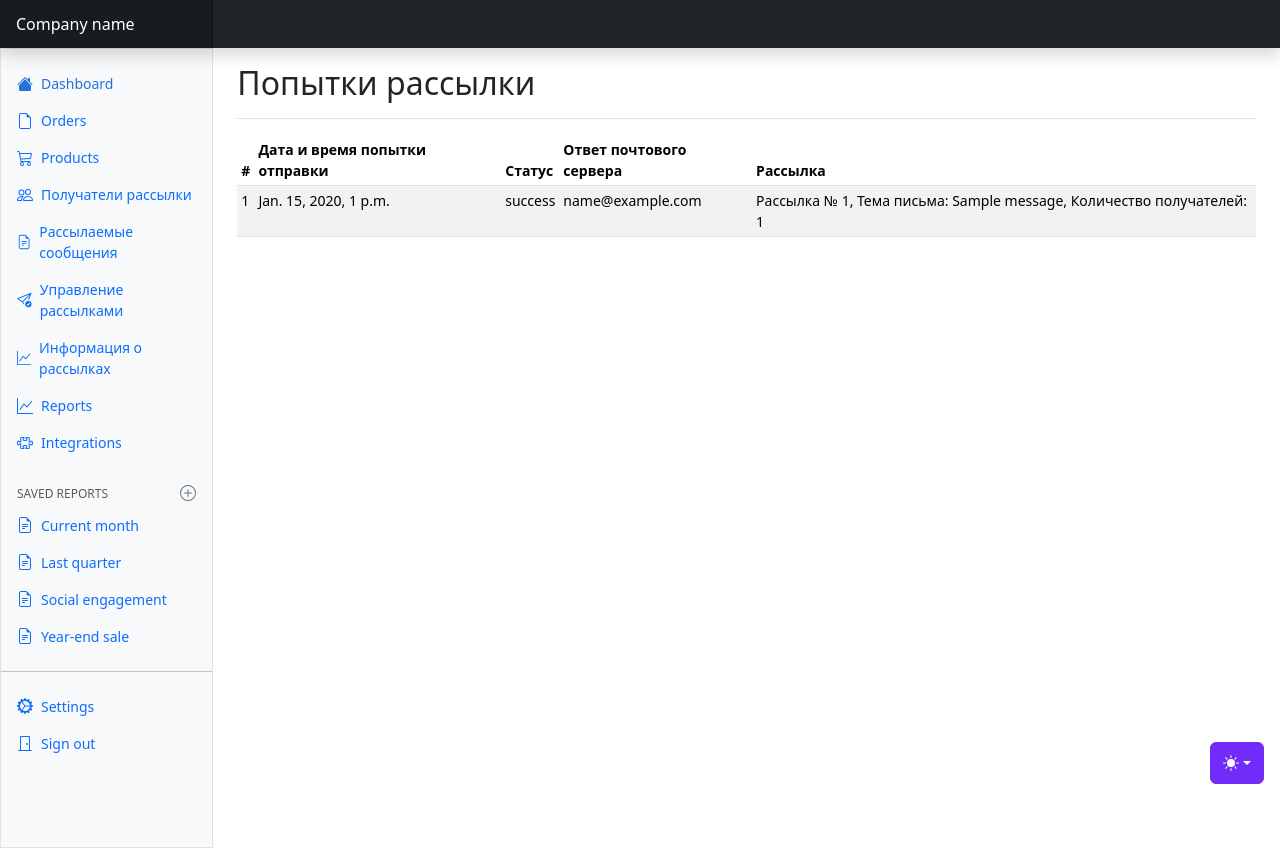
After one commit to kirillbarkhatov/mailing_service, a Django app: page /mailingattempt_list in a window 1280 px wide. The commit adds this page. Run offline with Django 5.2, Linux system fonts and the light colour scheme; tables that the repository leaves empty hold one stand-in row (values such as "Sample post"); some libraries are stand-ins or nearby versions.

Commit message:
Реализован сбор данных о попытках рассылки

```diff
--- a/mailing/forms.py
+++ b/mailing/forms.py
@@ -1,5 +1,5 @@
 from django import forms
-from .models import Mailing, Recipient, Message
+from .models import Mailing, Recipient, Message, MailingAttempt
 
 class MailingForm(forms.ModelForm):
     class Meta:
--- a/mailing/models.py
+++ b/mailing/models.py
@@ -104,7 +104,11 @@ class Mailing(models.Model):
     )
 
     def __str__(self):
-        return f"{self.pk} - {self.first_send_at} - {self.finish_send_at}"
+        # Получаем тему письма
+        subject = self.message.title if self.message else "Нет темы"
+        # Получаем количество получателей
+        recipient_count = self.recipients.count()
+        return f"Рассылка № {self.pk}, Тема письма: {subject}, Количество получателей: {recipient_count}"
 
     class Meta:
         verbose_name = "Рассылка"
--- a/mailing/templates/mailing/includes/menu.html
+++ b/mailing/templates/mailing/includes/menu.html
@@ -63,6 +63,17 @@
                         Управление рассылками
                     </a>
                 </li>
+                <li class="nav-item">
+                    <a class="nav-link d-flex align-items-center gap-2" href="{% url 'mailing:mailingattempt_list' %}">
+                        <svg class="bi">
+                            <use xlink:href="/static/svg/icons-menu.svg#graph-up"/>
+                        </svg>
+                        Информация о рассылках
+                    </a>
+                </li>
+
+
+
                 <li class="nav-item">
                     <a class="nav-link d-flex align-items-center gap-2" href="#">
                         <svg class="bi">
--- /dev/null
+++ b/mailing/templates/mailing/mailingattempt_list.html
@@ -0,0 +1,39 @@
+{% extends 'mailing/base.html' %}
+
+{% block title %}Информация о выполненных рассылках{% endblock %}
+
+{% block content %}
+
+<div class="d-flex justify-content-between flex-wrap flex-md-nowrap align-items-center pt-3 pb-2 mb-3 border-bottom">
+    <h2>Попытки рассылки</h2>
+
+</div>
+
+
+<div class="table-responsive small">
+    <table class="table table-striped table-sm">
+        <thead>
+        <tr>
+            <th scope="col">#</th>
+            <th scope="col" >Дата и время попытки отправки</th>
+            <th scope="col">Статус</th>
+            <th scope="col">Ответ почтового сервера</th>
+            <th scope="col">Рассылка</th>
+        </tr>
+        </thead>
+        <tbody>
+        {% for attempt in object_list %}
+        <tr>
+            <td>{{ attempt.id }}</td>
+            <td>{{ attempt.attempted_at }}</td>
+            <td>{{ attempt.status }}</td>
+            <td>{{ attempt.mail_server_response }}</td>
+            <td>{{ attempt.mailing }}</td>
+
+        </tr>
+        {% endfor %}
+        </tbody>
+    </table>
+</div>
+
+{% endblock %}
--- a/mailing/urls.py
+++ b/mailing/urls.py
@@ -23,6 +23,7 @@ urlpatterns = [
     path("mailing/<int:pk>/update", views.MailingUpdateView.as_view(), name="mailing_update"),
     path("mailing/<int:pk>/delete", views.MailingDeleteView.as_view(), name="mailing_delete"),
     path("mailing/<int:pk>", views.MailingDetailView.as_view(), name="mailing_detail"),
+    path("mailingattempt_list", views.MailingAttemptListView.as_view(), name="mailingattempt_list"),
     # path("contacts/", views.ContactsView.as_view(), name="contacts"),
     # path("<int:pk>", views.BlogEntryDetailView.as_view(), name="blogentry_detail"),
     # path("create", views.BlogEntryCreateView.as_view(), name="blogentry_create"),
--- a/mailing/views.py
+++ b/mailing/views.py
@@ -1,10 +1,13 @@
+from datetime import datetime
+
 from django.core.mail import send_mail
 from django.http import HttpResponse
 from django.shortcuts import render, redirect
 from django.urls import reverse_lazy
+from django.utils import timezone
 from django.views.generic import TemplateView, ListView, DetailView, View
 from django.views.generic.edit import CreateView,DeleteView,UpdateView
-from mailing.models import Recipient, Message, Mailing
+from mailing.models import Recipient, Message, Mailing, MailingAttempt
 from mailing.forms import RecipientForm, MessageForm, MailingForm
 
 # Create your views here.
@@ -97,15 +100,32 @@ class MailingDetailView(DetailView):
         subject = self.object.message
         message = self.object.message.message
 
-        print(subject)
-        print(message)
         from_email = "barchatovkirill@mail.ru"
-        recipient_list = [[recipient.email] for recipient in self.object.recipients.all()]  # Укажите адреса получателей
-        print(recipient_list)
+        recipient_list = [recipient.email for recipient in self.object.recipients.all()]  # Укажите адреса получателей
 
         # Отправка письма
+        # responses = {}
+
         for recipient in recipient_list:
-            send_mail(subject, message, from_email, recipient)
+            try:
+                send_mail(subject, message, from_email, [recipient])
+                response = f"{recipient}: Успешно отправлено"
+                MailingAttempt.objects.create(attempted_at=timezone.now(), status="success", mail_server_response=response, mailing= self.object)
+                # responses[recipient] = "Успешно отправлено"
+            except Exception as e:
+                response = f"{recipient}: Ошибка: {str(e)}"
+                # responses[recipient] = f"Ошибка: {str(e)}"
+                MailingAttempt.objects.create(attempted_at=datetime.now(), status="failure",
+                                              mail_server_response=response, mailing=self.object)
+
+        # Вывод ответов для проверки
+        # for recipient, response in responses.items():
+        #     print(f"{recipient}: {response}")
 
         # Перенаправление после отправки письма
         return redirect('mailing:mailing_list')  # Укажите нужный URL для перенаправления
+
+
+# Контроллер для модели "Попытка рассылки"
+class MailingAttemptListView(ListView):
+    model = MailingAttempt
```
Also changed, not shown: static/svg/icons-menu.svg.
